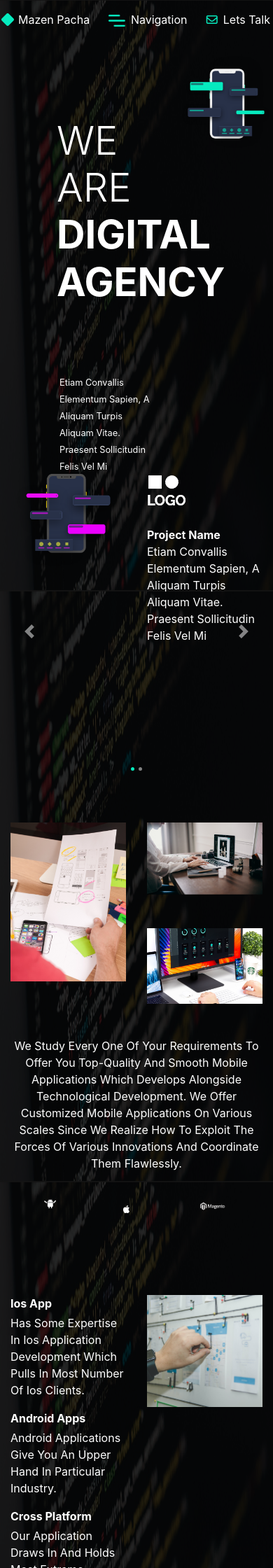
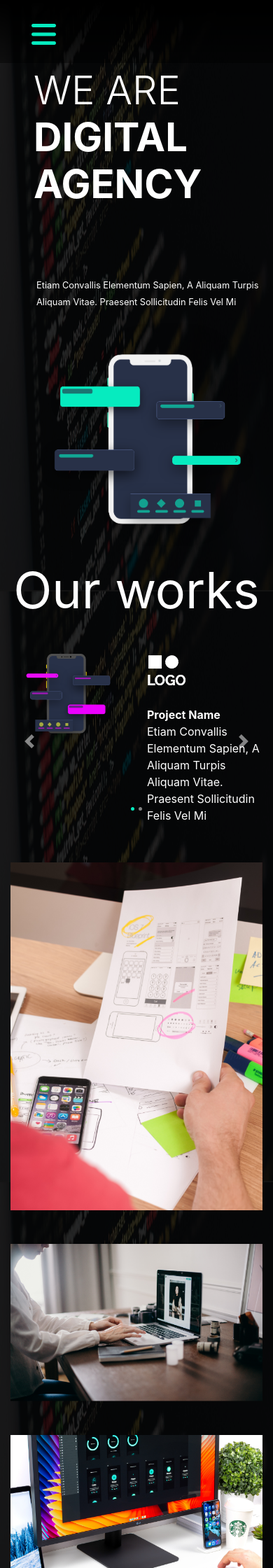
Before and after one commit to sababou/33degres, a PHP site: page / in a window 390 px wide. Shown: the top 2240 px of the page at 70% size. Run offline with PHP 8.4, Linux system fonts and the light colour scheme; some libraries are stand-ins or nearby versions.

Commit message:
Responsive smartphone

```diff
--- a/assets/css/colors.css
+++ b/assets/css/colors.css
@@ -1,3 +1,7 @@
 .text-vertbleu{
   color: #06EBBF;
 }
+
+.bg-black{
+  background-color: rgba(0,0,0,0.7);
+}
--- a/assets/css/styles.css
+++ b/assets/css/styles.css
@@ -4,6 +4,17 @@ body{
   background-attachment: fixed;
   background-size: 100% 100%;
   background-color: black;
+
+}
+
+header{
+  background: linear-gradient(to bottom, black, rgba(0,0,0,0.4));
+}
+
+#navcontent{
+  width:100vw;
+  height: 100vh;
+  transform: translateX(-32px);
 }
 
 .pt-4rem{
@@ -44,3 +55,15 @@ body{
 .height_450px{
   height: 450px !important;
 }
+
+
+@media(max-width: 650px) {
+  .height_450px{
+    height: 250px !important;
+  }
+
+  body{
+    background-size: auto 100%;
+    background-position: center;
+  }
+}
--- a/includes/about_us.php
+++ b/includes/about_us.php
@@ -2,9 +2,9 @@
 
 
 
-    <section class="container-fluid pl-5 pt-4 mt-5">
+    <section class="container-fluid pl-5 pr-3  pt-md-4 mt-md-5">
       <div class="row">
-        <div class="col-7 pl-5 pt-4rem">
+        <div class="col-md-7 pl-md-5 pt-4rem">
           <div class="display-4 font-weight-light text-white">WE ARE</div>
           <div class="display-4 font-weight-bold text-white">DIGITAL AGENCY</div>
           <div class="pt-5 mt-5 text-white pl-1">
@@ -13,6 +13,6 @@
             </small>
           </div>
         </div>
-        <div class="col pr-0"><img src="img/home_phone.png" alt="" class="img-fluid"></div>
+        <div class="col pr-md-0"><img src="img/home_phone.png" alt="" class="img-fluid"></div>
       </div>
     </section>
--- a/includes/footer.php
+++ b/includes/footer.php
@@ -26,7 +26,7 @@
       <div class="display-4 font-weight-bold">CONTACT</div>
     </div>
   </div>
-  <div class="row">
+  <div class="row d-none d-md-block">
     <div class="col d-flex justify-content-end">
       <div class="px-5">
         <div class="mb-0">Phone</div>
@@ -39,6 +39,24 @@
       </div>
     </div>
   </div>
+
+  <div class="row  d-md-none">
+
+    <div class="col-md text-center py-5">
+      <div class="px-5">
+        <div class="mb-0">Phone</div>
+        <div class="mb-4">04 112 5950</div>
+        <div class="mb-2">Dubai</div>
+        <div >Gateway Building, Block A, <br>Dubai Media City, P.O Box 35516,</div>
+      </div>
+
+    </div>
+    <div class="col-md text-center">
+      <img src="img/map.png" alt="" class="img-fluid">
+    </div>
+  </div>
+
+
   <div class="row">
     <div class="col text-right py-3">
       <small>
--- a/includes/header.php
+++ b/includes/header.php
@@ -1,6 +1,6 @@
-<!----------------------------------------------- HEADER -->
+<!----------------------------------------------- HEADER FOR DESKTOP-->
 
-<header class="container d-flex justify-content-between pt-3 fixed-top top-navbar px-1">
+<header class="container  justify-content-between pt-3 fixed-top top-navbar px-1 d-none d-md-flex">
   <div class="text-white first-element position-relative">
     <i class="fas fa-square roatate-45 text-vertbleu mr-2"></i>Mazen Pacha
     <div class="letruc"></div>
@@ -8,3 +8,23 @@
   <div class="text-white"><img class="icon mr-2" src="icones/navigation.png" alt="">Navigation</div>
   <div class="text-white"><i class="far fa-envelope text-vertbleu mr-2"></i>Lets Talk</div>
 </header>
+
+
+<!----------------------------------------------- HEADER FOR MOBILE -->
+
+<header class="container-fluid d-flex justify-content-between pt-3 fixed-top top-navbar px-3 d-md-none">
+  <nav class="navbar navbar-expand-lg">
+    <button class="navbar-toggler" type="button" data-toggle="collapse" data-target="#navcontent" aria-controls="navbarSupportedContent" aria-expanded="false" aria-label="Toggle navigation">
+      <i class="fas fa-bars text-vertbleu h1"></i>
+    </button>
+
+    <div class="collapse navbar-collapse bg-black pl-4" id="navcontent">
+      <div class="text-white first-element position-relative my-3">
+        <i class="fas fa-square roatate-45 text-vertbleu mr-2"></i>Mazen Pacha
+        <div class="letruc"></div>
+      </div>
+      <div class="text-white my-3"><img class="icon mr-2" src="icones/navigation.png" alt="">Navigation</div>
+      <div class="text-white my-3"><i class="far fa-envelope text-vertbleu mr-2"></i>Lets Talk</div>
+    </div>
+  </nav>
+</header>
--- a/includes/services.php
+++ b/includes/services.php
@@ -1,6 +1,7 @@
 <!-------------------------------------------------------- SERVICES -->
 
 <section class="container text-white">
+  <div class="text-white text-center display-3 mb-5 font-weight-normal">Our Services</div>
   <div class="row">
     <div class="col">
       <p class="text-center">
@@ -16,6 +17,9 @@
     </div>
   </div>
   <div class="row py-3">
+    <div class="col-md d-md-none mb-4">
+      <img src="img/service_1.png" alt="service_1" class="img-fluid">
+    </div>
     <div class="col">
       <p class="font-weight-bold mb-1">Ios App</p>
       <p>
@@ -42,15 +46,15 @@
         Empowers You To Create Mobile Games That Take The Entertainment To The Next Level.
       </p>
     </div>
-    <div class="col">
+    <div class="col d-none d-md-block">
       <img src="img/service_1.png" alt="service_1" class="img-fluid">
     </div>
   </div>
   <div class="row py-3">
-    <div class="col">
+    <div class="col-md">
       <img src="img/service_2.png" alt="service_2" class="img-fluid">
     </div>
-    <div class="col">
+    <div class="col-md">
       <div class="h3 my-3">Types Of App We Create:</div>
       <p class="font-weight-bold mb-1">E Commerce Apps </p>
       <p>
@@ -67,6 +71,9 @@
     </div>
   </div>
   <div class="row py-3">
+    <div class="col-md d-md-none">
+      <img src="img/service_3.png" alt="service_3" class="img-fluid">
+    </div>
     <div class="col">
       <div class="h3 my-3">Why We Are The Best Mobile App Development Company In Dubai? </div>
       <p class="font-weight-bold mb-1">Conception</p>
@@ -86,7 +93,7 @@
       <p class="font-weight-bold mb-1">App Deployment</p>
       <p>We Can Help Your Application Get Its Way To The App Store Rapidly With Our Experience. </p>
     </div>
-    <div class="col">
+    <div class="col d-none d-md-block">
       <img src="img/service_3.png" alt="service_3" class="img-fluid">
     </div>
   </div>
--- a/includes/works.php
+++ b/includes/works.php
@@ -1,6 +1,7 @@
 <!-----------------------------------------------  WORKS   ------------------------>
 <section>
 
+  <div class="text-white text-center display-3 mb-5 font-weight-normal">Our works</div>
 
   <div class="container-fluid">
     <div class="row">
@@ -30,8 +31,9 @@
               </div>
 
             </div>
-            <div class="carousel-item height_450px">
-              <img src="img/slider_2.png" class="d-block w-100" alt="slider_2">
+            <div class="carousel-item height_450px text-right" style="overflow-x: none;">
+              <img src="img/slider_2.png" class="w-100 d-none d-md-block" alt="slider_2">
+              <img src="img/slider_2_phone.png" class="d-md-none w-100 " alt="slider_2">
             </div>
           </div>
           <a class="carousel-control-prev" href="#carouselExampleIndicators" role="button" data-slide="prev">
@@ -50,10 +52,10 @@
 
   <div class="container my-5">
     <div class="row">
-      <div class="col"><img src="img/our_work_1.png" alt="" class="img-fluid"></div>
-      <div class="col">
+      <div class="col-md"><img src="img/our_work_1.png" alt="" class="img-fluid"></div>
+      <div class="col-md">
         <div class="row">
-          <div class="col"><img src="img/our_work_2.png" alt="" class="img-fluid"></div>
+          <div class="col pt-5 pt-md-0"><img src="img/our_work_2.png" alt="" class="img-fluid"></div>
         </div>
         <div class="row">
           <div class="col pt-5"><img src="img/our_work_3.png" alt="" class="img-fluid"></div>
--- a/index.php
+++ b/index.php
@@ -1,9 +1,9 @@
-
-
 <!DOCTYPE html>
 <html>
   <head>
     <meta charset="utf-8"/>
+    <meta name="viewport" content="width=device-width, initial-scale=1, shrink-to-fit=no">
+
     <title>index</title>
 
     <link rel="stylesheet" href="assets/lib/bootstrap/css/bootstrap.min.css">
@@ -17,23 +17,13 @@
     <?php
 
     require_once("includes/header.php");
+
     require_once("includes/about_us.php");
     require_once("includes/works.php");
     require_once("includes/services.php");
     require_once("includes/footer.php");
 
     ?>
-
-
-
-
-
-
-
-
-
-
-
 
 
     <script src="https://code.jquery.com/jquery-3.5.1.min.js"  crossorigin="anonymous"></script>
```
Also changed, not shown: img/slider_2_phone.png (added).
